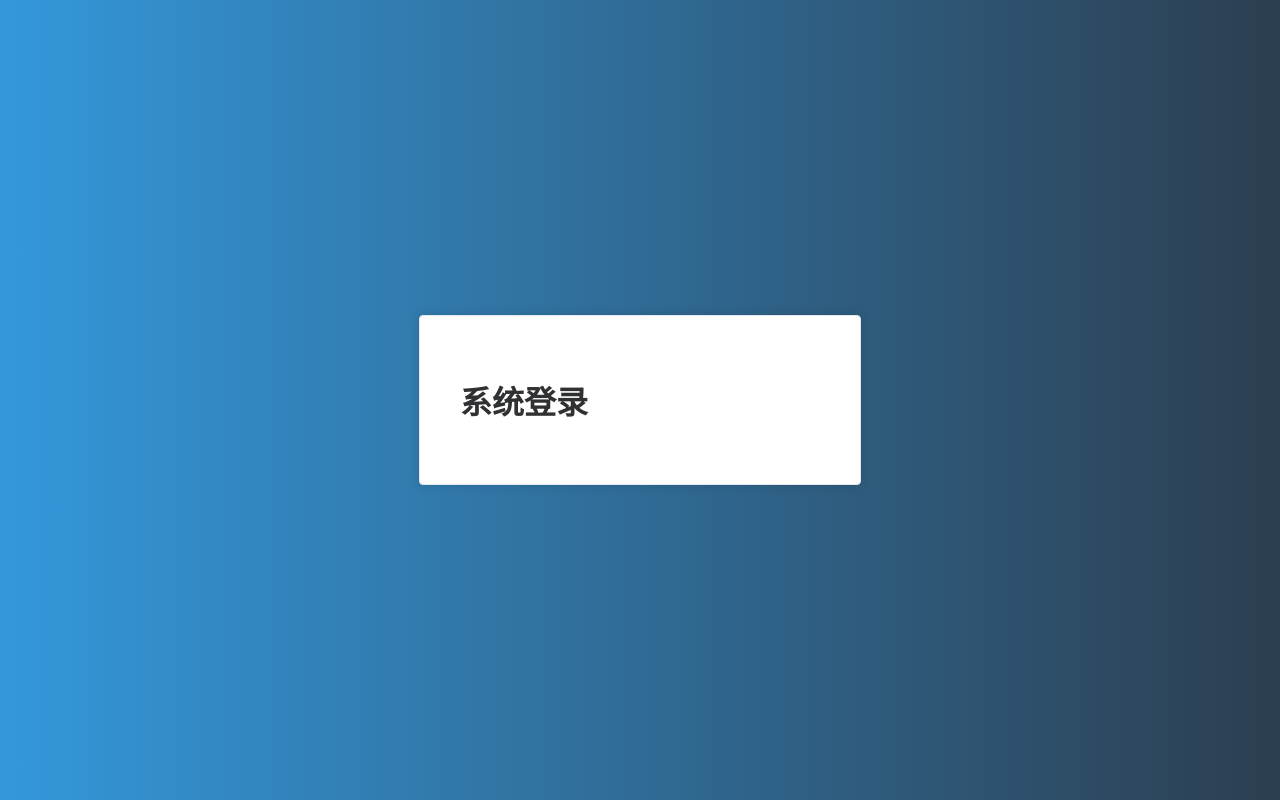
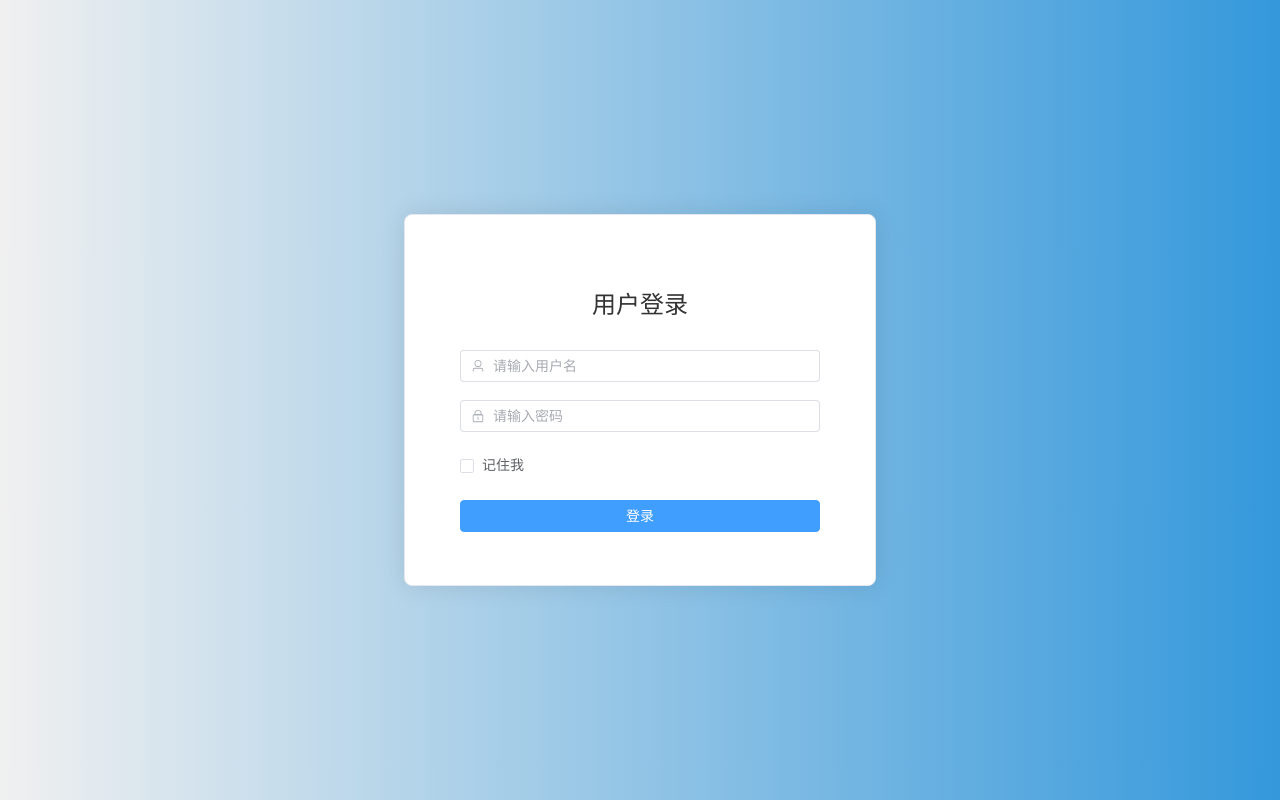
Before and after one commit to xiaozhuABCD1234/IOT-Manage-System, a Vue app in the folder frontend/: page /login in a window 1280 px wide. Built offline with nearby package versions, Linux system fonts and the light colour scheme.

Commit message:
feat: 添加登录功能，优化路由守卫和配置存储；更新依赖项，增强用户体验

```diff
--- a/frontend/package.json
+++ b/frontend/package.json
@@ -16,6 +16,7 @@
     "@amap/amap-jsapi-loader": "^1.0.1",
     "@element-plus/icons-vue": "^2.3.1",
     "ant-design-vue": "^4.2.6",
+    "axios": "^1.9.0",
     "element-plus": "^2.9.9",
     "lucide-vue-next": "^0.503.0",
     "mqtt": "^5.11.1",
--- a/frontend/src/router/index.ts
+++ b/frontend/src/router/index.ts
@@ -1,50 +1,104 @@
-import { createRouter, createWebHistory } from "vue-router";
+import { createRouter, createWebHistory } from 'vue-router'
 
 const router = createRouter({
   history: createWebHistory(import.meta.env.BASE_URL),
   routes: [
     {
-      path: "/",
-      name: "home",
-      component: () => import("@/views/HomeView.vue"),
+      path: '/',
+      name: 'home',
+      component: () => import('@/views/HomeView.vue'),
       meta: {
-        fullScreen: false, // 常规布局
+        fullScreen: false,
+        requiresAuth: true,
       },
     },
     {
-      path: "/login",
-      name: "login",
-      component: () => import("@/views/LoginView.vue"),
+      path: '/login',
+      name: 'login',
+      component: () => import('@/views/LoginView.vue'),
       meta: {
-        fullScreen: true, // 常规布局
+        fullScreen: true,
+        requiresAuth: false,
       },
     },
     {
-      path: "/about",
-      name: "about",
-      component: () => import("@/views/AboutView.vue"),
+      path: '/about',
+      name: 'about',
+      component: () => import('@/views/AboutView.vue'),
+      meta: {
+        fullScreen: false,
+        requiresAuth: true,
+      },
     },
     {
-      path: "/map/real-time",
-      name: "map/real-time",
-      component: () => import("@/views/map/MapView.vue"),
+      path: '/map/real-time',
+      name: 'map/real-time',
+      component: () => import('@/views/map/MapView.vue'),
+      meta: {
+        fullScreen: false,
+        requiresAuth: true,
+      },
     },
     {
-      path: "/map/UWB",
-      name: "map/UWB",
-      component: () => import("@/views/map/uwbMapView.vue"),
+      path: '/map/UWB',
+      name: 'map/UWB',
+      component: () => import('@/views/map/uwbMapView.vue'),
+      meta: {
+        fullScreen: false,
+        requiresAuth: true,
+      },
     },
     {
-      path: "/devops/dashboard",
-      name: "devops_dashboard",
-      component: () => import("@/views/DashBoardView.vue"),
+      path: '/devops/dashboard',
+      name: 'devops_dashboard',
+      component: () => import('@/views/DashBoardView.vue'),
+      meta: {
+        fullScreen: false,
+        requiresAuth: true,
+      },
     },
     {
-      path: "/tools/distance",
-      name: "distance_tool",
-      component: () => import("@/views/DistanceToolView.vue"),
+      path: '/tools/distance',
+      name: 'distance_tool',
+      component: () => import('@/views/DistanceToolView.vue'),
+      meta: {
+        fullScreen: false,
+        requiresAuth: true,
+      },
     },
   ],
-});
+})
+// Cookie操作函数
+const getCookie = (name: string): string | null => {
+  const value = `; ${document.cookie}`
+  const parts = value.split(`; ${name}=`)
+  if (parts.length === 2) return parts.pop()?.split(';').shift() || null
+  return null
+}
 
-export default router;
+
+
+// 路由守卫
+router.beforeEach((to, from, next) => {
+  // 检查路由是否需要认证
+  const requiresAuth = to.matched.some((record) => record.meta.requiresAuth)
+
+  // 检查用户是否已登录
+  const isAuthenticated = !!getCookie('access_token')
+
+  if (requiresAuth && !isAuthenticated) {
+    // 需要认证且未登录，跳转到登录页并携带原路径
+    next({
+      path: '/login',
+      query: { redirect: to.fullPath },
+    })
+  } else if (to.path === '/login' && isAuthenticated) {
+    // 已登录用户访问登录页，跳转到首页
+    next('/')
+  } else {
+    // 其他情况直接放行
+    next()
+  }
+})
+
+export default router
--- a/frontend/src/views/LoginView.vue
+++ b/frontend/src/views/LoginView.vue
@@ -1,28 +1,211 @@
-<!-- views/Login.vue -->
 <template>
+  <!-- 模板部分保持不变 -->
   <div class="login-container">
-    <!-- 登录表单内容 -->
     <el-card class="login-card">
-      <h1>系统登录</h1>
-      <el-form>
-        <!-- 表单字段 -->
+      <div class="login-header">
+        <h2>用户登录</h2>
+      </div>
+
+      <el-form
+        ref="loginFormRef"
+        :model="loginForm"
+        :rules="loginRules"
+        @keyup.enter="handleLogin"
+      >
+        <el-form-item prop="username">
+          <el-input
+            v-model="loginForm.username"
+            placeholder="请输入用户名"
+            prefix-icon="User"
+            clearable
+          />
+        </el-form-item>
+
+        <el-form-item prop="password">
+          <el-input
+            v-model="loginForm.password"
+            placeholder="请输入密码"
+            prefix-icon="Lock"
+            show-password
+            clearable
+          />
+        </el-form-item>
+
+        <el-form-item prop="remember">
+          <el-checkbox v-model="loginForm.remember">记住我</el-checkbox>
+        </el-form-item>
+
+        <el-form-item>
+          <el-button
+            type="primary"
+            @click="handleLogin"
+            :loading="loading"
+            style="width: 100%"
+          >
+            登录
+          </el-button>
+        </el-form-item>
       </el-form>
     </el-card>
   </div>
 </template>
 
+<script lang="ts" setup>
+import { ref, reactive } from 'vue'
+import type { FormInstance, FormRules } from 'element-plus'
+import { ElMessage } from 'element-plus'
+import axios from 'axios'
+import { useRouter } from 'vue-router'
+import { useConfigStore } from '@/stores/config'
+
+const router = useRouter()
+const configStore = useConfigStore()
+
+// 登录表单引用
+const loginFormRef = ref<FormInstance>()
+
+// 登录表单数据
+const loginForm = reactive({
+  username: '',
+  password: '',
+  remember: false
+})
+
+// 加载状态
+const loading = ref(false)
+
+// 表单验证规则
+const loginRules = reactive<FormRules>({
+  username: [
+    { required: true, message: '请输入用户名', trigger: 'blur' },
+    { min: 3, max: 20, message: '长度在 3 到 20 个字符', trigger: 'blur' }
+  ],
+  password: [
+    { required: true, message: '请输入密码', trigger: 'blur' },
+    { min: 6, max: 20, message: '长度在 6 到 20 个字符', trigger: 'blur' }
+  ]
+})
+
+// 构建HTTP API基础URL
+const getHttpApiBaseUrl = () => {
+  // 从WebSocket URL转换为HTTP URL
+  const wsUrl = configStore.effectiveServerUrl
+  if (wsUrl.startsWith('wss://')) {
+    return wsUrl.replace('wss://', 'https://').replace('/ws', '')
+  } else {
+    return wsUrl.replace('ws://', 'http://').replace('/ws', '')
+  }
+}
+
+// 设置Cookie的函数
+const setCookie = (name: string, value: string, days?: number) => {
+  let expires = ''
+  if (days) {
+    const date = new Date()
+    date.setTime(date.getTime() + (days * 24 * 60 * 60 * 1000))
+    expires = '; expires=' + date.toUTCString()
+  }
+  document.cookie = name + '=' + (value || '') + expires + '; path=/'
+}
+
+// 登录方法
+const handleLogin = async () => {
+  try {
+    const valid = await loginFormRef.value?.validate()
+    if (!valid) return
+
+    loading.value = true
+
+    // 准备表单数据
+    const formData = new URLSearchParams()
+    formData.append('grant_type', 'password')
+    formData.append('username', loginForm.username)
+    formData.append('password', loginForm.password)
+    formData.append('scope', '')
+    formData.append('client_id', '')
+    formData.append('client_secret', '')
+
+    // 构建完整的API URL
+    const apiUrl = `${getHttpApiBaseUrl()}/api/user/auth/token`
+
+    // 调用登录API
+    const response = await axios.post(apiUrl, formData, {
+      headers: {
+        'Content-Type': 'application/x-www-form-urlencoded',
+        'Accept': 'application/json'
+      },
+      // 添加withCredentials以支持跨域Cookie
+      withCredentials: true
+    })
+
+    // 处理登录成功
+    const { access_token, token_type } = response.data
+
+    // 使用Cookie存储token（根据remember决定有效期）
+    if (loginForm.remember) {
+      // 记住我 - 设置30天有效期
+      setCookie('access_token', access_token, 30)
+      setCookie('token_type', token_type, 30)
+    } else {
+      // 会话Cookie（浏览器关闭后失效）
+      setCookie('access_token', access_token)
+      setCookie('token_type', token_type)
+    }
+
+    ElMessage.success('登录成功')
+
+    // 跳转到首页或其他页面
+    await router.push('/')
+
+  } catch (error) {
+    if (axios.isAxiosError(error)) {
+      if (error.response?.status === 422) {
+        ElMessage.error('用户名或密码错误')
+      } else {
+        ElMessage.error(`登录失败: ${error.message}`)
+      }
+    } else {
+      ElMessage.error('发生未知错误')
+      console.error(error)
+    }
+  } finally {
+    loading.value = false
+  }
+}
+</script>
+
 <style scoped>
+/* 样式保持不变 */
 .login-container {
   height: 100vh;
   width: 100vw;
   display: flex;
   justify-content: center;
   align-items: center;
-  background: linear-gradient(to right, #3498db, #2c3e50);
+  background: linear-gradient(to right, #f0f0f0, #3498db);
 }
 
 .login-card {
   width: 400px;
-  padding: 20px;
+  padding: 30px 35px 15px 35px;
+  border-radius: 8px;
+  box-shadow: 0 0 25px rgba(0, 0, 0, 0.1);
+}
+
+.login-header {
+  text-align: center;
+  margin-bottom: 30px;
+}
+
+.login-header h2 {
+  color: #333;
+  font-size: 24px;
+  font-weight: 500;
+}
+
+.login-footer {
+  display: flex;
+  justify-content: space-between;
+  margin-top: 10px;
 }
 </style>
```
Also changed, not shown: frontend/src/stores/config.ts (+26 -23 lines), 2 other files (tests, documents, lock files or other folders).
